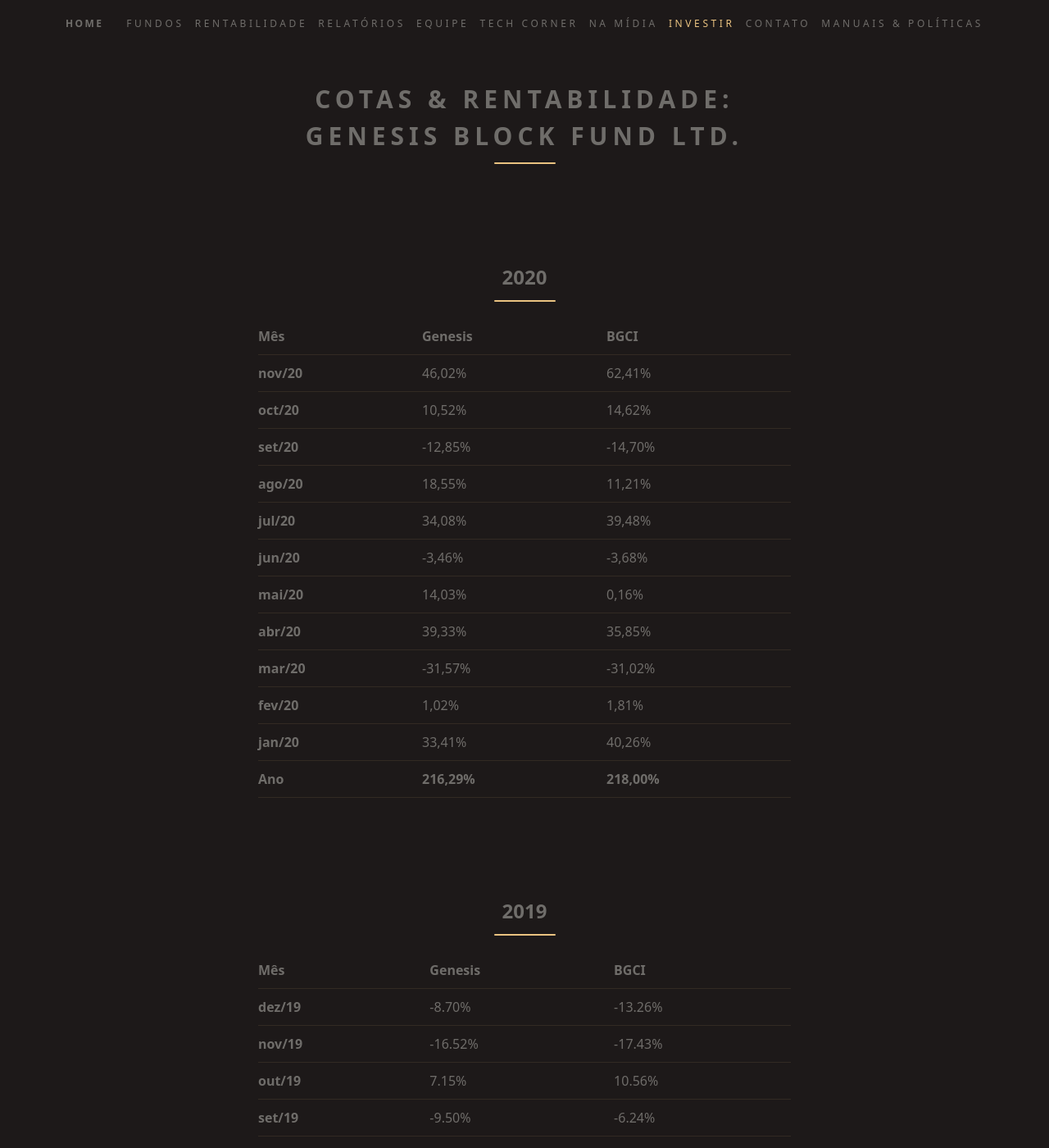
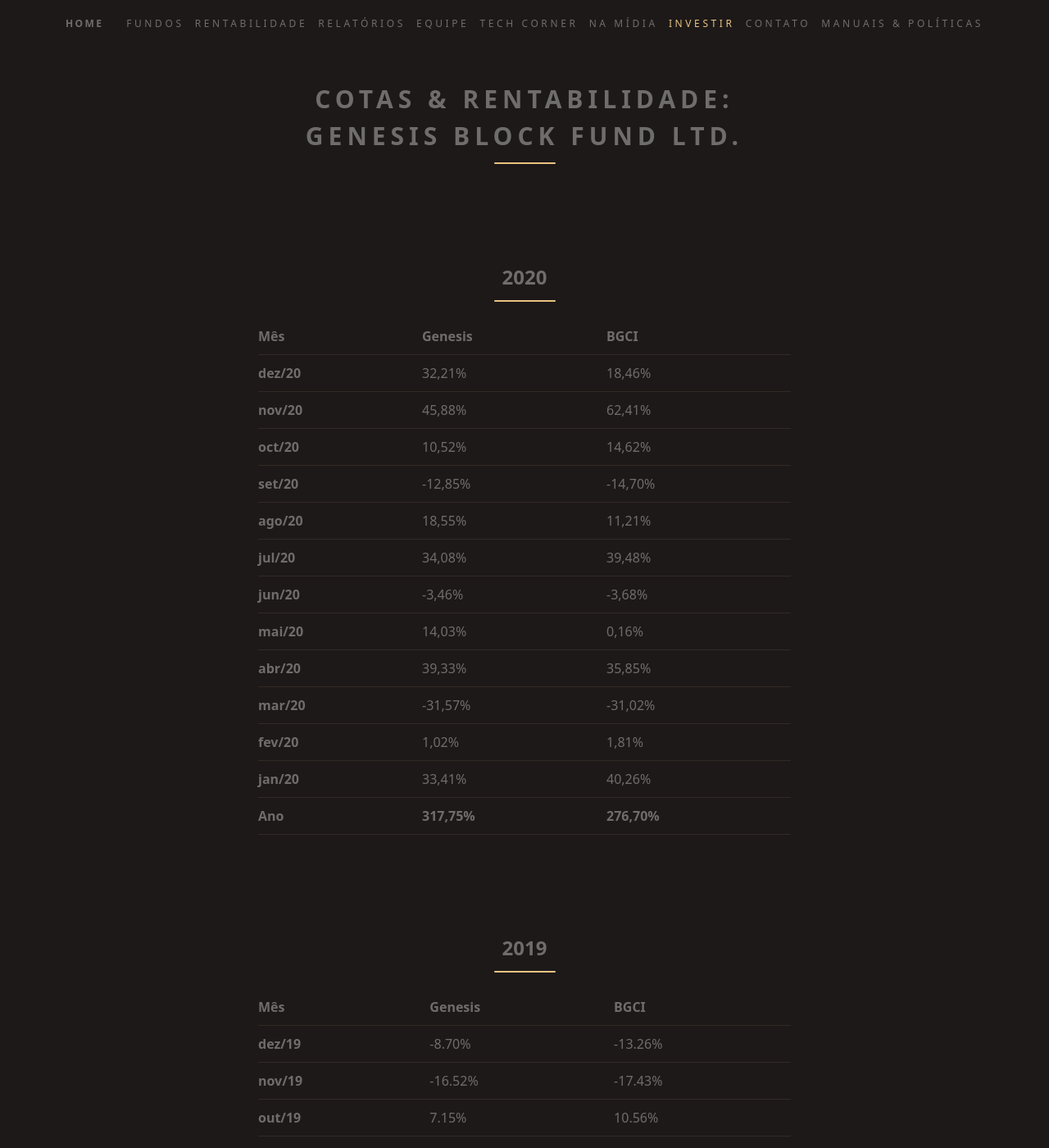
Before and after one commit to ateliedetemas/blpcrypto, a Jekyll site: the page built from _pages/rentabilidade/genesis.md, in a window 1280 px wide and 1400 px high. Shown: the whole window at 82% size. Built offline with Jekyll 4.4.1, drawn with Linux system fonts in a browser that asks for light colours.

Commit message:
Update genesis.md

```diff
--- a/_pages/rentabilidade/genesis.md
+++ b/_pages/rentabilidade/genesis.md
@@ -8,7 +8,8 @@ permalink: "/rentabilidade/genesis/"
 
 | Mês    | Genesis | BGCI    |
 |--------|---------|---------|
-| **nov/20** | 46,02% | 62,41% |
+| **dez/20** | 32,21% | 18,46% |
+| **nov/20** | 45,88% | 62,41% |
 | **oct/20** | 10,52% | 14,62% |
 | **set/20** | -12,85% | -14,70% |
 | **ago/20** | 18,55% | 11,21% |
@@ -19,7 +20,7 @@ permalink: "/rentabilidade/genesis/"
 | **mar/20** | -31,57% | -31,02% |
 | **fev/20** | 1,02% | 1,81% |
 | **jan/20** | 33,41% | 40,26% |
-| **Ano**    | **216,29%**  | **218,00%** |
+| **Ano**    | **317,75%**  | **276,70%** |
 
 ## 2019
 
```
